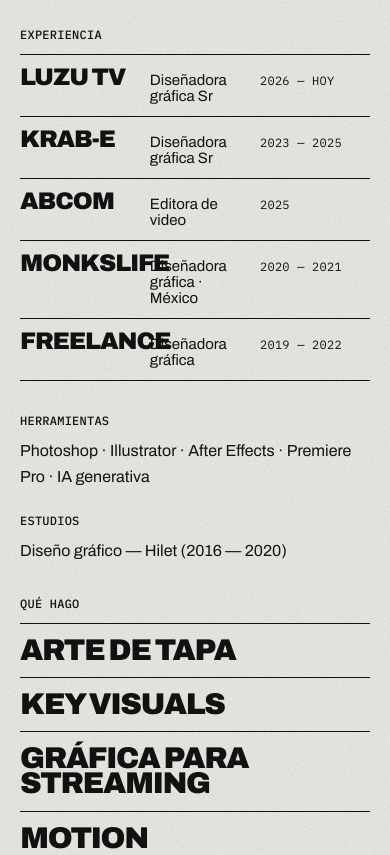
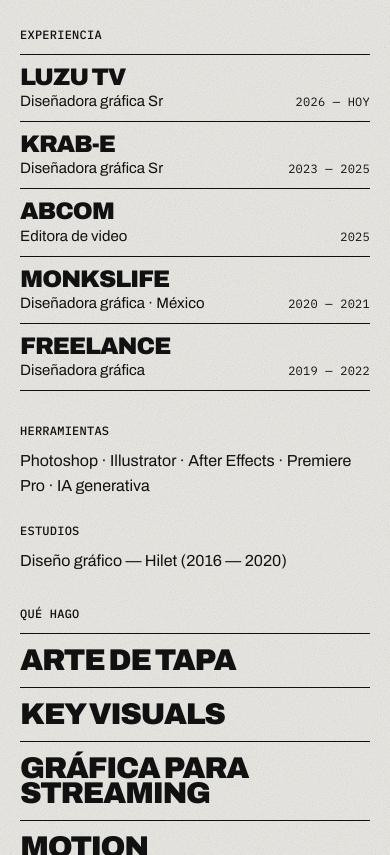
Before and after one commit to blinkdgrafico-coder/blinkdgrafico-coder.github.io, a plain HTML site: page index.html in a window 390 px wide. Shown: the part 7414-8269 px from the top of the page. Drawn offline with Linux system fonts and the light colour scheme.

Commit message:
Hacer responsive la lista de experiencia en mobile
Co-Authored-By: Claude Opus 5.5 <noreply@anthropic.com>
Claude-Session: https://claude.ai/code/session_018S39AXdbkyqRb7GfYYxiiB

```diff
--- a/index.html
+++ b/index.html
@@ -44,6 +44,9 @@ a:hover{color:#111111}
 .ix-head>:nth-child(3),.ix-head>:nth-child(4){display:none}
 .ix .disp{overflow-wrap:anywhere}
 .gal{height:300px!important}
+.xp{grid-template-columns:minmax(0,1fr) auto!important;row-gap:6px!important}
+.xp>:first-child{grid-column:1/-1}
+.xp>:last-child{text-align:right}
 .mscroll{height:auto!important;align-items:flex-start}
 .mscroll>div{height:auto!important;width:84vw}
 .mscroll>div:has(video[style*="720 / 1280"]){width:62vw}
@@ -484,11 +487,11 @@ a:hover{color:#111111}
 <div>
 <h3 class="mono" style="margin: 0 0 12px; font-weight: 500">Experiencia</h3>
 <ul style="list-style: none; margin: 0; padding: 0; border-top: 1.5px solid #111111">
-<li style="display: grid; grid-template-columns: minmax(0, 1.2fr) minmax(0, 1fr) 110px; gap: 12px; align-items: baseline; padding: 12px 0; border-bottom: 1px solid #111111"><span class="disp" style="font-size: 24px">LUZU TV</span><span style="font-size: 15px">Diseñadora gráfica Sr</span><span class="mono">2026 — hoy</span></li>
-<li style="display: grid; grid-template-columns: minmax(0, 1.2fr) minmax(0, 1fr) 110px; gap: 12px; align-items: baseline; padding: 12px 0; border-bottom: 1px solid #111111"><span class="disp" style="font-size: 24px">Krab-e</span><span style="font-size: 15px">Diseñadora gráfica Sr</span><span class="mono">2023 — 2025</span></li>
-<li style="display: grid; grid-template-columns: minmax(0, 1.2fr) minmax(0, 1fr) 110px; gap: 12px; align-items: baseline; padding: 12px 0; border-bottom: 1px solid #111111"><span class="disp" style="font-size: 24px">ABCOM</span><span style="font-size: 15px">Editora de video</span><span class="mono">2025</span></li>
-<li style="display: grid; grid-template-columns: minmax(0, 1.2fr) minmax(0, 1fr) 110px; gap: 12px; align-items: baseline; padding: 12px 0; border-bottom: 1px solid #111111"><span class="disp" style="font-size: 24px">Monkslife</span><span style="font-size: 15px">Diseñadora gráfica · México</span><span class="mono">2020 — 2021</span></li>
-<li style="display: grid; grid-template-columns: minmax(0, 1.2fr) minmax(0, 1fr) 110px; gap: 12px; align-items: baseline; padding: 12px 0; border-bottom: 1px solid #111111"><span class="disp" style="font-size: 24px">Freelance</span><span style="font-size: 15px">Diseñadora gráfica</span><span class="mono">2019 — 2022</span></li>
+<li class="xp" style="display: grid; grid-template-columns: minmax(0, 1.2fr) minmax(0, 1fr) 110px; gap: 12px; align-items: baseline; padding: 12px 0; border-bottom: 1px solid #111111"><span class="disp" style="font-size: 24px">LUZU TV</span><span style="font-size: 15px">Diseñadora gráfica Sr</span><span class="mono">2026 — hoy</span></li>
+<li class="xp" style="display: grid; grid-template-columns: minmax(0, 1.2fr) minmax(0, 1fr) 110px; gap: 12px; align-items: baseline; padding: 12px 0; border-bottom: 1px solid #111111"><span class="disp" style="font-size: 24px">Krab-e</span><span style="font-size: 15px">Diseñadora gráfica Sr</span><span class="mono">2023 — 2025</span></li>
+<li class="xp" style="display: grid; grid-template-columns: minmax(0, 1.2fr) minmax(0, 1fr) 110px; gap: 12px; align-items: baseline; padding: 12px 0; border-bottom: 1px solid #111111"><span class="disp" style="font-size: 24px">ABCOM</span><span style="font-size: 15px">Editora de video</span><span class="mono">2025</span></li>
+<li class="xp" style="display: grid; grid-template-columns: minmax(0, 1.2fr) minmax(0, 1fr) 110px; gap: 12px; align-items: baseline; padding: 12px 0; border-bottom: 1px solid #111111"><span class="disp" style="font-size: 24px">Monkslife</span><span style="font-size: 15px">Diseñadora gráfica · México</span><span class="mono">2020 — 2021</span></li>
+<li class="xp" style="display: grid; grid-template-columns: minmax(0, 1.2fr) minmax(0, 1fr) 110px; gap: 12px; align-items: baseline; padding: 12px 0; border-bottom: 1px solid #111111"><span class="disp" style="font-size: 24px">Freelance</span><span style="font-size: 15px">Diseñadora gráfica</span><span class="mono">2019 — 2022</span></li>
 </ul>
 </div>
 <div style="display: grid; grid-template-columns: repeat(auto-fit, minmax(min(100%, 220px), 1fr)); gap: 24px">
```
